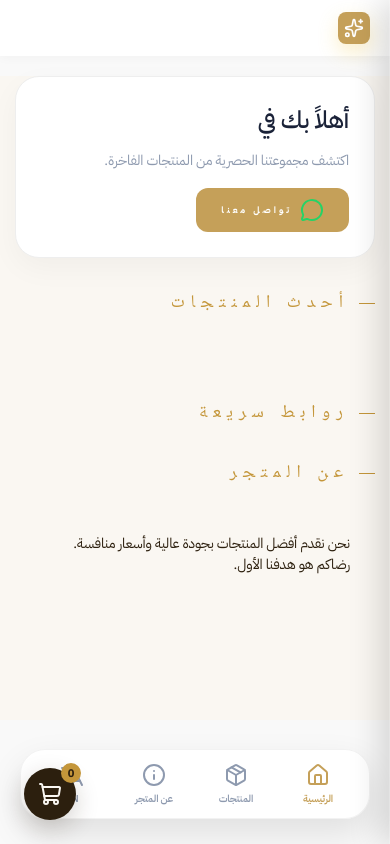
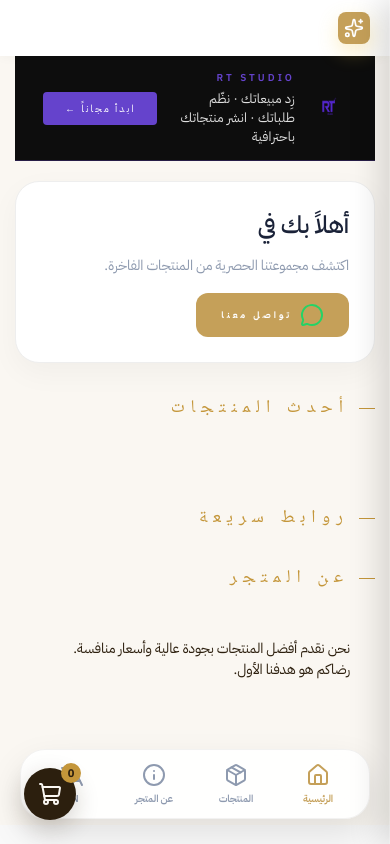
Before and after one commit to rabebar/ramallah-time, a Flask app: template templates/store.html in a window 390 px wide. Run offline with Flask 3, Linux system fonts and the light colour scheme; the template is opened without the code that fills it, so the values that code supplies are empty.

Commit message:
feat: RT Studio promo banner with logo on mobile and desktop

```diff
--- a/templates/store.html
+++ b/templates/store.html
@@ -507,15 +507,20 @@
         }
         @media (max-width: 1024px) {
             .store-top-bar, .store-main-nav, .store-footer { display: none !important; }
-            .rt-promo-banner { display: none !important; }
+            .rt-promo-banner { padding: 12px 16px; }
+            .rt-promo-text { font-size: 12px; }
         }
         .rt-promo-banner {
-            display: flex; align-items: center; justify-content: center; gap: 16px;
-            background: #2C1F0E; padding: 10px 32px; text-decoration: none; transition: background 0.3s;
-        }
-        .rt-promo-banner:hover { background: #3A2A1A; }
-        .rt-promo-text { font-size: 10px; letter-spacing: 3px; color: #9A7A5A; text-transform: uppercase; font-family: 'IBM Plex Sans Arabic', sans-serif; }
-        .rt-promo-brand { font-size: 10px; letter-spacing: 3px; color: #C4963A; text-transform: uppercase; font-family: 'IBM Plex Sans Arabic', sans-serif; font-weight: 600; }
+            display: flex; align-items: center; justify-content: space-between; gap: 16px;
+            background: #0D0D0D; padding: 14px 28px; text-decoration: none;
+            border-bottom: 1px solid rgba(101,67,204,0.3);
+        }
+        .rt-promo-logo { width: 36px; height: 36px; border-radius: 6px; flex-shrink: 0; }
+        .rt-promo-inner { display: flex; align-items: center; gap: 16px; }
+        .rt-promo-label { font-size: 10px; letter-spacing: 3px; color: #6543CC; text-transform: uppercase; font-weight: 600; margin-bottom: 4px; font-family: 'IBM Plex Sans Arabic', sans-serif; }
+        .rt-promo-text { font-size: 13px; color: #E0E0E0; letter-spacing: 0.2px; font-family: 'IBM Plex Sans Arabic', sans-serif; }
+        .rt-promo-btn { flex-shrink: 0; padding: 9px 22px; background: #6543CC; color: #fff; font-size: 10px; letter-spacing: 2px; text-transform: uppercase; text-decoration: none; white-space: nowrap; border-radius: 4px; font-family: 'IBM Plex Sans Arabic', sans-serif; transition: background 0.3s; }
+        .rt-promo-btn:hover { background: #7C5CE8; }
 
 </style>
 </head>
@@ -612,9 +617,15 @@
 
     <main class="main-content" id="home">
 
-        <a href="https://ramallahtime.com" target="_blank" class="rt-promo-banner">
-            <span class="rt-promo-text">ابنِ متجرك الإلكتروني الآن</span>
-            <span class="rt-promo-brand">RT Studio &rarr;</span>
+        <a href="https://ramallahtime.com/join" target="_blank" class="rt-promo-banner">
+            <div class="rt-promo-inner">
+                <img src="/static/rt_logo_192.png" class="rt-promo-logo" alt="RT Studio">
+                <div>
+                    <div class="rt-promo-label">RT Studio</div>
+                    <div class="rt-promo-text">زِد مبيعاتك · نظّم طلباتك · انشر منتجاتك باحترافية</div>
+                </div>
+            </div>
+            <span class="rt-promo-btn">ابدأ مجاناً ←</span>
         </a>
 
         <header class="welcome-header">
```
